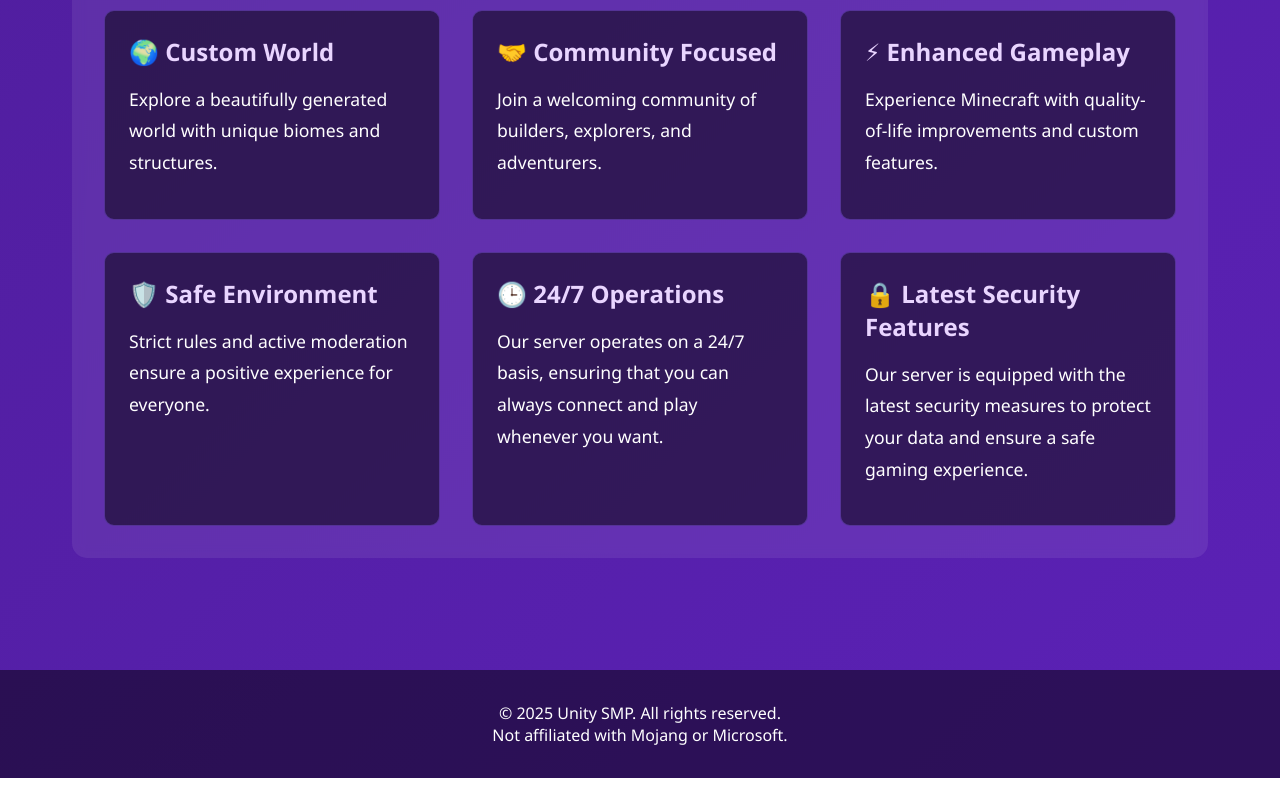
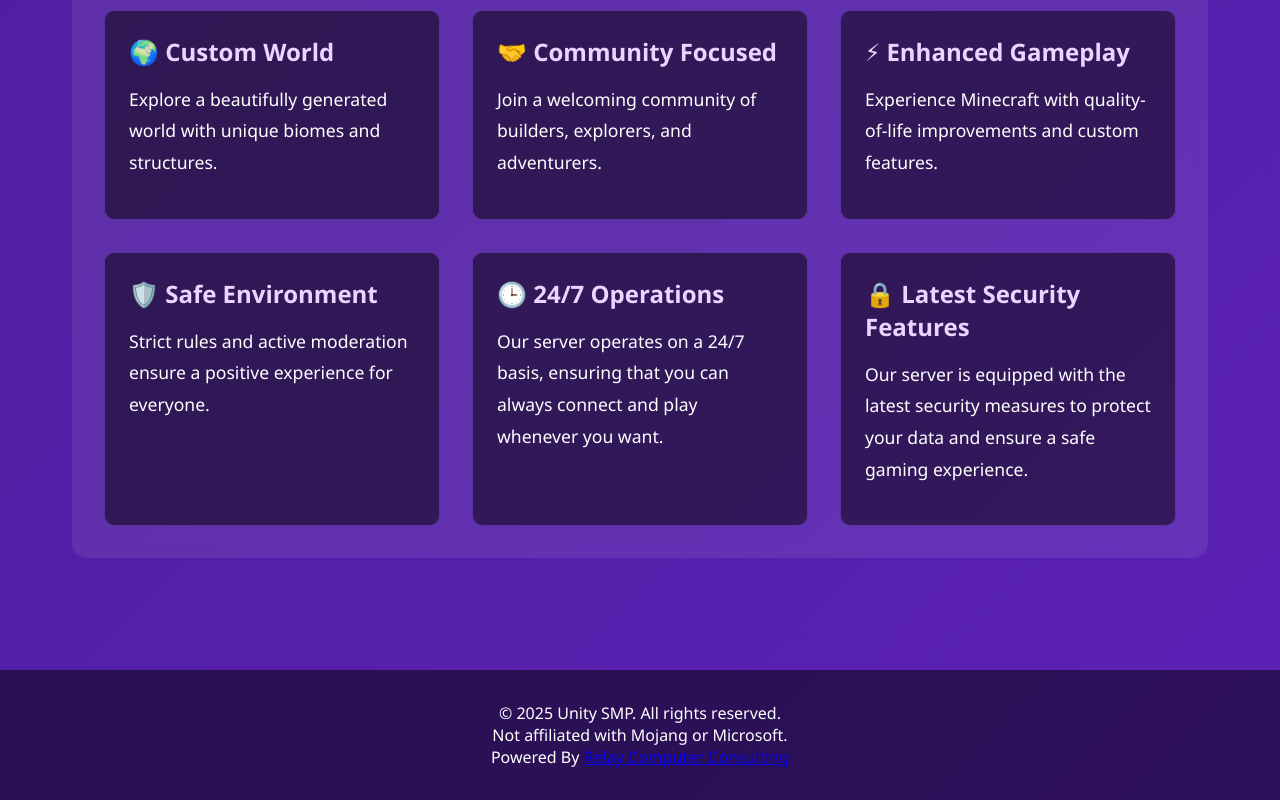
Before and after one commit to mpjeffnorton1/Imperial-Jedi-SMP, a website: page index.html in a window 1280 px wide. Shown: the part 1143-1943 px from the top of the page. Before the commit the page ends 1921 px from the top, so only its background shows below. Drawn offline with Linux system fonts and the light colour scheme.

Commit message:
Footer Changes

```diff
--- a/index.html
+++ b/index.html
@@ -885,6 +885,7 @@
     <footer>
         <p>&copy; 2025 Unity SMP. All rights reserved.</p>
         <p>Not affiliated with Mojang or Microsoft.</p>
+        <p>Powered By <a href="https://relaycomputerconsulting.com" target="_blank" rel="noopener noreferrer">Relay Computer Consulting</a></p>
     </footer>
 
     <script src="script.js"></script>
```
